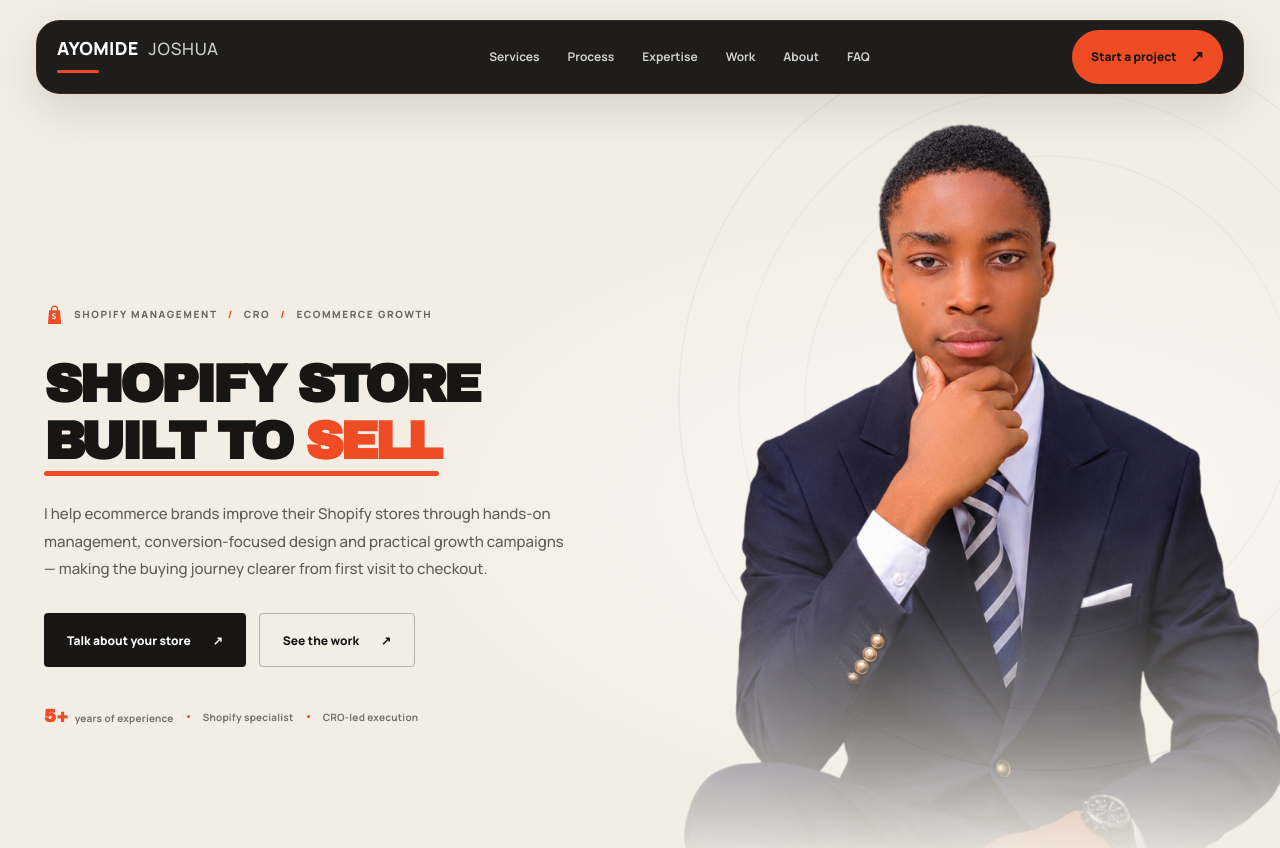
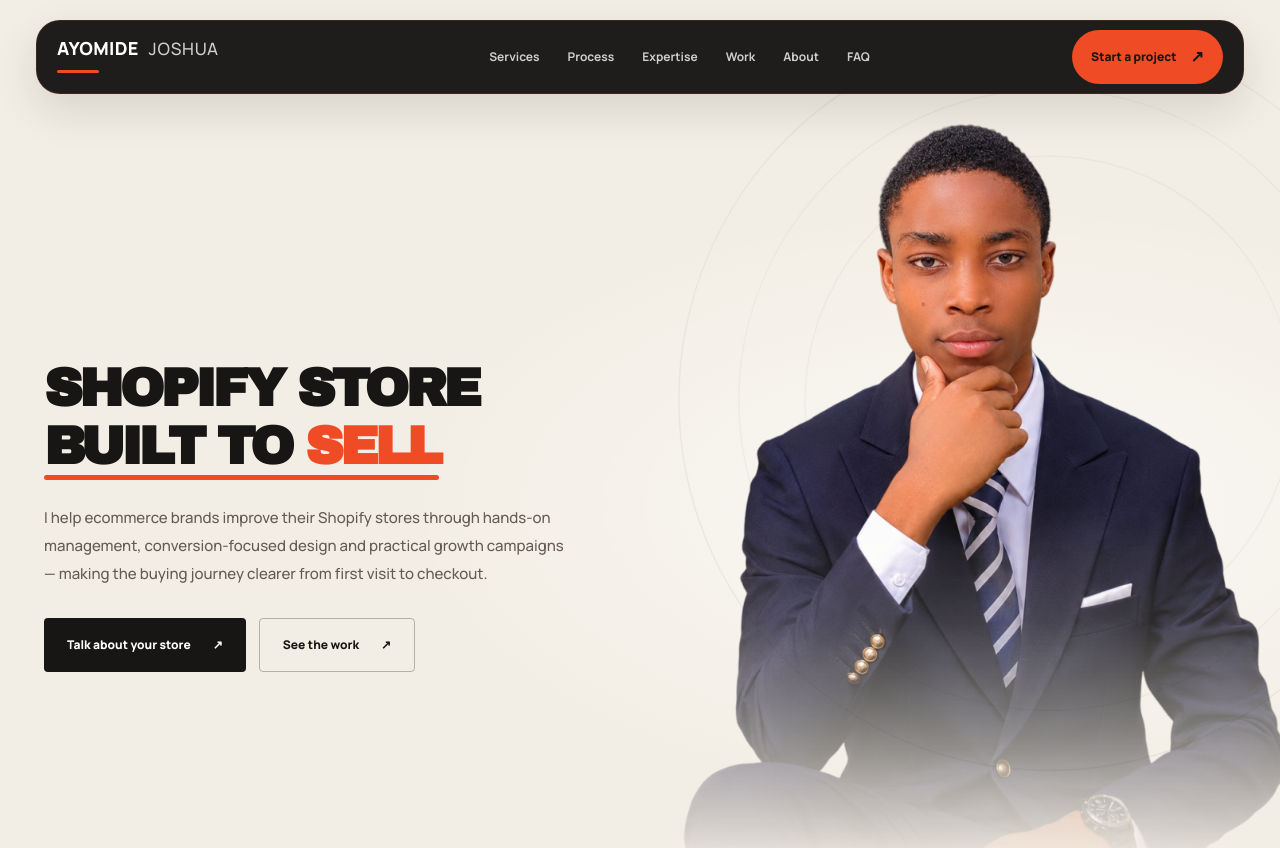
Before and after one commit to j0shua-ben/Ayomide-Joshua, a Next.js app: page / in a window 1280 px wide. Shown: the top 848 px of the page. Built offline with nearby package versions, Linux system fonts and the light colour scheme.

Commit message:
Remove hero microcopy and experience proof strip for cleaner editorial hero

```diff
--- a/app/components/HeroSection.jsx
+++ b/app/components/HeroSection.jsx
@@ -8,17 +8,6 @@ export default function HeroSection() {
       <div className={styles.ambient} aria-hidden="true" />
       <div className={styles.inner}>
         <div className={styles.copy}>
-          <p className={styles.eyebrow}>
-            <span className={styles.shopifyMark} aria-hidden="true">
-              <svg viewBox="0 0 32 36" focusable="false">
-                <path d="M7 10h18l2.2 23H4.8L7 10Z" fill="currentColor" />
-                <path d="M11 11V8a5 5 0 0 1 10 0v3" fill="none" stroke="currentColor" strokeWidth="2.2" strokeLinecap="round" />
-                <path d="M17.8 17.2c-.6-.5-1.3-.7-2.1-.7-1.1 0-1.8.5-1.8 1.2 0 1.9 4.6 1.1 4.6 4.3 0 1.8-1.5 3-3.6 3-1.4 0-2.6-.4-3.5-1.2l.9-1.5c.8.6 1.6.9 2.5.9 1 0 1.6-.4 1.6-1.1 0-1.8-4.6-1.1-4.6-4.3 0-1.8 1.5-3 3.6-3 1.2 0 2.2.3 3 .9l-.6 1.5Z" fill="#f3eee5" />
-              </svg>
-            </span>
-            Shopify management <span>/</span> CRO <span>/</span> ecommerce growth
-          </p>
-
           <h1 id="hero-title" className={styles.title}>
             <span className={styles.titleLine}>SHOPIFY STORE</span>
             <span className={styles.titleLine}><span>BUILT TO</span> <span className={styles.titleAccent}>SELL</span></span>
@@ -39,14 +28,6 @@ export default function HeroSection() {
             </a>
           </div>
 
-          <div className={styles.proof} aria-label="Professional focus">
-            <span><strong>5+</strong> years of experience</span>
-            <span className={styles.proofDivider} aria-hidden="true" />
-            <span>Shopify specialist</span>
-            <span className={styles.proofDivider} aria-hidden="true" />
-            <span>CRO-led execution</span>
-          </div>
-
         </div>
 
         <div className={styles.portraitStage} aria-label="Portrait of Ayomide Joshua">
```
